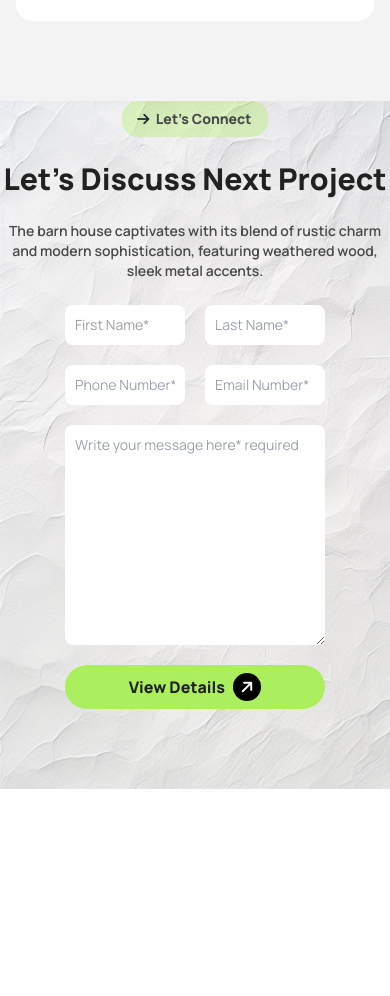
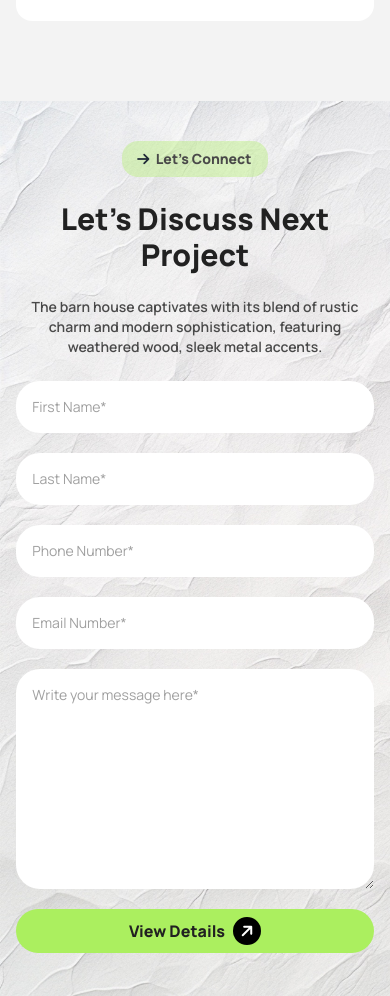
Before and after one commit to rownakabdullahomi/Batch_10_Assignment_03, a plain HTML site: page index.html in a window 390 px wide. Shown: the part 5125-6121 px from the top of the page. Before the commit the page ends 5914 px from the top, so only its background shows below. Drawn offline with nearby package versions, Linux system fonts and the light colour scheme.

Commit message:
form section modification and responsive done

```diff
--- a/index.html
+++ b/index.html
@@ -32,6 +32,7 @@
                         txt73: 'rgb(73, 73, 73)',
                         txt115: 'rgb(115, 115, 115)',
                         txt233: 'rgb(233, 233, 233)',
+                        txt_PlaceHolder: '#A0A0A0',
 
                     },
                     fontFamily: {
@@ -362,10 +363,10 @@
         </section>
 
         <!-- Form Section Starts -->
-         <section class="">
-            <div class="bg-bg1 bg-cover">
+         <section class="bg-bg1 bg-cover">
+            <div class=" w-11/12 mx-auto ">
                 <div class="text-center ">
-                    <div class="lg:pt-20 pb-6 flex items-center justify-center">
+                    <div class="lg:pt-20 pt-10 pb-6 flex items-center justify-center">
                         <button class="bg-[#acef5f5b] rounded-2xl px-4 py-2 text-sm font-extrabold">
                             <i class="fa-solid fa-arrow-up rotate-90"></i>
                             <a href="" class="ml-1 text-txt73">Let’s Connect</a>
@@ -377,13 +378,13 @@
                 </div>
 
                 <!-- Form Starts -->
-                 <form action="" class="w-8/12 mx-auto pb-20">
-                    <div class="grid grid-cols-2 gap-5">
-                        <input type="email" id="email" class="text-sm rounded-lg p-2.5 focus:ring-4 focus:outline-none focus:ring-[#ABEF5F] required placeholder:text-[#A0A0A0]" placeholder="First Name*" required />
-                        <input type="email" id="email" class="text-sm rounded-lg p-2.5 focus:ring-4 focus:outline-none focus:ring-[#ABEF5F] required" placeholder="Last Name*" required />
-                        <input type="email" id="email" class="text-sm rounded-lg p-2.5 focus:ring-4 focus:outline-none focus:ring-[#ABEF5F] required" placeholder="Phone Number*" required />
-                        <input type="email" id="email" class="text-sm rounded-lg p-2.5 focus:ring-4 focus:outline-none focus:ring-[#ABEF5F] required" placeholder="Email Number*" required />
-                        <textarea name="" id="" class="text-sm rounded-lg p-2.5 required col-span-2 row-span-12 focus:ring-4 focus:outline-none focus:ring-[#ABEF5F]" placeholder="Write your message here* required" required></textarea>
+                 <form action="" class="lg:w-8/12 mx-auto pb-20">
+                    <div class="grid lg:grid-cols-2 grid-cols-1 gap-5">
+                        <input type="email" id="email" class="text-sm rounded-3xl p-4 focus:ring-4 focus:outline-none focus:ring-[#ABEF5F] required placeholder:text-txt_PlaceHolder" placeholder="First Name*" required />
+                        <input type="email" id="email" class="text-sm rounded-3xl p-4 focus:ring-4 focus:outline-none focus:ring-[#ABEF5F] required placeholder:text-txt_PlaceHolder" placeholder="Last Name*" required />
+                        <input type="email" id="email" class="text-sm rounded-3xl p-4 focus:ring-4 focus:outline-none focus:ring-[#ABEF5F] required placeholder:text-txt_PlaceHolder" placeholder="Phone Number*" required />
+                        <input type="email" id="email" class="text-sm rounded-3xl p-4 focus:ring-4 focus:outline-none focus:ring-[#ABEF5F] required placeholder:text-txt_PlaceHolder" placeholder="Email Number*" required />
+                        <textarea name="" id="" class="text-sm rounded-3xl p-4 required lg:col-span-2 row-span-12 focus:ring-4 focus:outline-none focus:ring-[#ABEF5F] placeholder:text-txt_PlaceHolder" placeholder="Write your message here*" required></textarea>
                     </div>
                     <button
                         class="w-full flex items-center justify-center gap-2 px-4 py-2 bg-[#ABEF5F] rounded-3xl text-txt33 text-l font-extrabold mt-5 ">View
@@ -398,6 +399,9 @@
 
     </main>
 
+    <!-- Footer Section Starts -->
+     <footer></footer>
+
 </body>
 
 </html>
```
